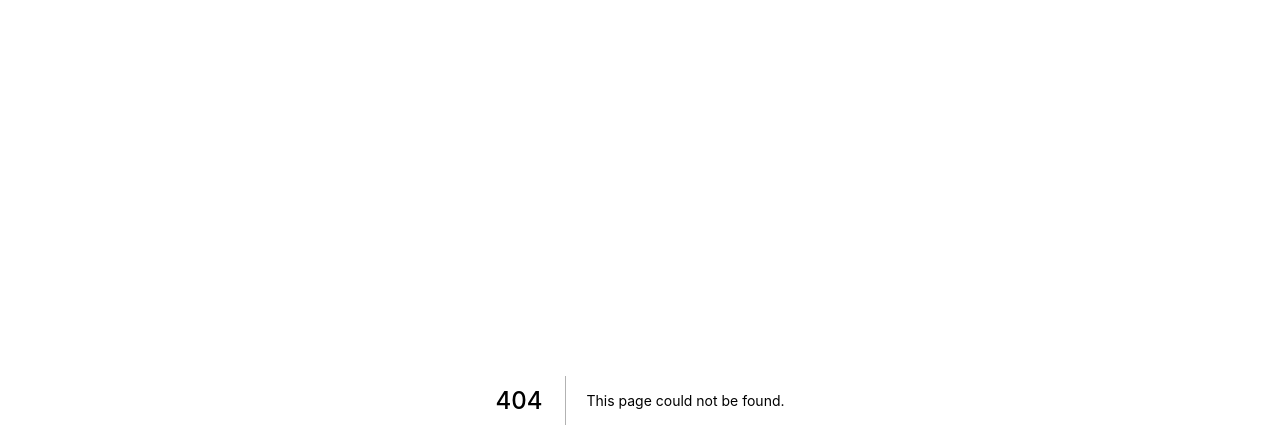
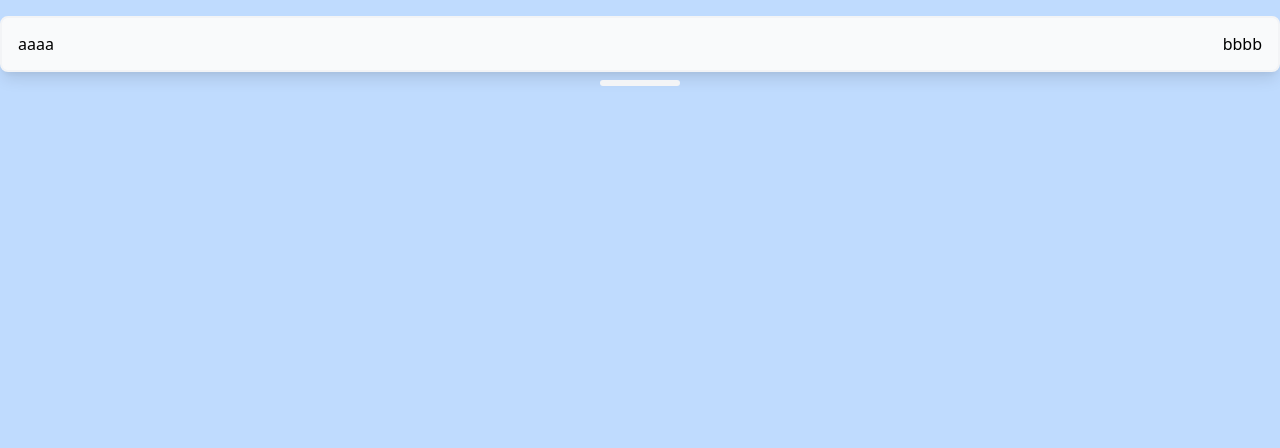
Before and after one commit to HessTina-YuI/yui-blog, a Next.js app: page /test in a window 1280 px wide. Before the commit this address had no page. Shown: the top 448 px of the page. Built offline with nearby package versions, Linux system fonts and the light colour scheme.

Commit message:
add: 增加页面切换的过渡动画

```diff
--- a/components/Banner.tsx
+++ b/components/Banner.tsx
@@ -1,8 +1,19 @@
-import { NextPage } from 'next';
 import { motion } from 'framer-motion';
 import { BiChevronsDown } from 'react-icons/bi';
+import React from 'react';
 
-const Banner: NextPage = () => {
+type bannerProps = {
+    downClick?: Function | null
+}
+
+const variants = {
+    visible: {
+        y: [-5, 5, -5],
+        opacity: [0.2, 0.6, 1, 0.2]
+    }
+};
+
+const Banner: React.FC<bannerProps> = ({ downClick }) => {
     return (
         <div className="relative w-full h-screen bg-fixed">
             <div className="w-full h-full bg-blue-400 bg-no-repeat bg-cover"
@@ -11,15 +22,15 @@ const Banner: NextPage = () => {
             <div className="absolute bottom-4 w-full text-white text-4xl flex justify-center">
                 <motion.div
                     animate="visible"
-                    variants={{
-                        visible: {
-                            y: [-5, 5, -5],
-                            opacity: [0.2, 0.6, 1, 0.2]
-                        }
-                    }}
+                    variants={variants}
                     transition={{ ease: 'easeInOut', duration: 1, repeat: Infinity }}
                 >
-                    <BiChevronsDown className="hover:cursor-pointer"/>
+                    <BiChevronsDown className="hover:cursor-pointer"
+                                    onClick={() => {
+                                        if (downClick) {
+                                            downClick();
+                                        }
+                                    }}/>
                 </motion.div>
             </div>
         </div>
--- a/components/Header.tsx
+++ b/components/Header.tsx
@@ -1,7 +1,7 @@
-import { NextPage } from 'next';
-import { useState } from 'react';
+import React, { useState } from 'react';
+import Link from '@/components/Link';
 
-const Header: NextPage = () => {
+const Header: React.FC = () => {
     const [display, setDisplay] = useState<Boolean>(true);
 
     const onDisplayHeader = () => {
@@ -9,10 +9,16 @@ const Header: NextPage = () => {
     };
 
     return (
-        <header className={`fixed w-full z-10 transition-all duration-500 ${display ? 'mt-4' : '-mt-14'}`}>
+        <header className={`fixed w-screen z-10 transition-all duration-500 ${display ? 'mt-4' : '-mt-14'}`}>
             <div className="max-w-5xl h-14 bg-gray-50 px-4 mx-auto xl:max-w-7xl dark:bg-black
                 flex items-center justify-between
                 border-gray-100 border-2 rounded-lg shadow-lg">
+                <Link href="/">
+                    aaaa
+                </Link>
+                <Link href="/test">
+                    bbbb
+                </Link>
             </div>
             <div
                 className="w-20 h-1.5 mx-auto mt-2 bg-gray-100 rounded-full shadow-2xl hover:bg-blue-300 hover:cursor-pointer"
--- a/components/Image.tsx
+++ b/components/Image.tsx
@@ -1,6 +1,7 @@
 import NextImage, { ImageProps } from 'next/image';
+import React from 'react';
 
 // eslint-disable-next-line jsx-a11y/alt-text
-const Image = ({ ...rest }: ImageProps) => <NextImage { ...rest } />;
+const Image: React.FC<ImageProps> = ({ ...rest }) => <NextImage {...rest} />;
 
 export default Image;
--- /dev/null
+++ b/components/Link.tsx
@@ -0,0 +1,24 @@
+import Link, { LinkProps } from 'next/link';
+import React from 'react';
+
+const CustomLink: React.FC<LinkProps> = ({ href, ...rest }) => {
+    const localHref = href.toString();
+    const isInternalLink = localHref && localHref.startsWith('/');
+    const isAnchorLink = localHref && localHref.startsWith('#');
+
+    if (isInternalLink) {
+        return (
+            <Link href={href}>
+                <a {...rest} />
+            </Link>
+        );
+    }
+
+    if (isAnchorLink) {
+        return <a href={localHref} {...rest} />;
+    }
+
+    return <a target="_blank" rel="noopener noreferrer" href={localHref} {...rest} />;
+};
+
+export default CustomLink;
--- a/components/SectionContainer.tsx
+++ b/components/SectionContainer.tsx
@@ -1,7 +1,8 @@
 import { NextPage } from 'next';
+import React from 'react';
 
-const SectionContainer: NextPage = ({ children }) => {
-    return <section className="max-w-5xl px-4 mx-auto sm:px-6 xl:max-w-7xl xl:px-0">{ children }</section>;
+const SectionContainer: React.FC = ({ children }) => {
+    return <section className="max-w-5xl px-4 mx-auto sm:px-6 xl:max-w-7xl xl:px-0">{children}</section>;
 };
 
 export default SectionContainer;
--- /dev/null
+++ b/layouts/PageLayout.tsx
@@ -0,0 +1,34 @@
+import React, { ReactNode } from 'react';
+import { motion, AnimatePresence } from 'framer-motion';
+import { nanoid } from 'nanoid';
+
+type Props = {
+    children: ReactNode
+}
+
+const variants = {
+    hidden: { opacity: 0 },
+    enter: { opacity: 1 },
+    exit: { opacity: 0 }
+};
+
+const PageLayout: React.FC<Props> = ({ children }) => {
+    return (
+        <>
+            <motion.main
+                initial="hidden"
+                animate="enter"
+                exit="exit"
+                variants={variants}
+                transition={{ type: 'linear', duration: .8 }}>
+                <AnimatePresence initial={true}>
+                    <div key={nanoid()}>
+                        {children}
+                    </div>
+                </AnimatePresence>
+            </motion.main>
+        </>
+    );
+};
+
+export default PageLayout;
--- a/package.json
+++ b/package.json
@@ -12,6 +12,7 @@
   },
   "dependencies": {
     "framer-motion": "^4.1.17",
+    "nanoid": "^3.1.25",
     "next": "11.1.0",
     "next-themes": "^0.0.15",
     "preact": "^10.5.14",
--- a/pages/_app.tsx
+++ b/pages/_app.tsx
@@ -1,12 +1,20 @@
 import '@/css/tailwind.css';
 import { ThemeProvider } from 'next-themes';
 import type { AppProps } from 'next/app';
+import Header from '@/components/Header';
+import { AnimatePresence } from 'framer-motion';
 
-
-const MyApp = ({ Component, pageProps }: AppProps) => {
+const MyApp = ({ Component, pageProps, router }: AppProps) => {
     return (
-        <ThemeProvider attribute="class">
-            <Component { ...pageProps } />
+        <ThemeProvider attribute="class" defaultTheme="light">
+            <Header/>
+            <AnimatePresence
+                exitBeforeEnter
+                initial={false}
+                onExitComplete={() => window.scrollTo(0, 0)}
+            >
+                <Component {...pageProps} key={router.route}/>
+            </AnimatePresence>
         </ThemeProvider>
     );
 };
--- a/pages/index.tsx
+++ b/pages/index.tsx
@@ -1,17 +1,30 @@
 import { NextPage } from 'next';
+import { motion } from 'framer-motion';
 import SectionContainer from '@/components/SectionContainer';
 import Banner from '@/components/Banner';
-import Header from '@/components/Header';
+import PageLayout from '@/layouts/PageLayout';
+
+const variants = {
+    hidden: { opacity: 0, x: -200, y: 0 },
+    enter: { opacity: 1, x: 0, y: 0 },
+    exit: { opacity: 0, x: 0, y: -100 }
+};
 
 const Home: NextPage = () => {
+
+    const downClick = () => {
+        console.log('xxxxxxxx');
+    };
+
     return (
         <>
-            <Header/>
-            <Banner/>
-            <SectionContainer>
-                <div className="w-full h-screen bg-yellow-50"/>
-                <div className="w-full h-screen bg-red-300"/>
-            </SectionContainer>
+            <PageLayout>
+                <Banner downClick={downClick}/>
+                <SectionContainer>
+                    <div className="w-full h-screen bg-yellow-50"/>
+                    <div className="w-full h-screen bg-red-300"/>
+                </SectionContainer>
+            </PageLayout>
         </>
     );
 };
--- /dev/null
+++ b/pages/test.tsx
@@ -0,0 +1,22 @@
+import { NextPage } from 'next';
+import { motion } from 'framer-motion';
+import PageLayout from '@/layouts/PageLayout';
+
+const variants = {
+    hidden: { opacity: 0, x: -200, y: 0 },
+    enter: { opacity: 1, x: 0, y: 0 },
+    exit: { opacity: 0, x: 0, y: -100 }
+};
+
+
+const Test: NextPage = () => {
+    return (
+        <>
+            <PageLayout>
+                <div className="w-full h-screen bg-blue-200"/>
+            </PageLayout>
+        </>
+    );
+};
+
+export default Test;
```
Also changed, not shown: 1 other file (tests, documents, lock files or other folders).
